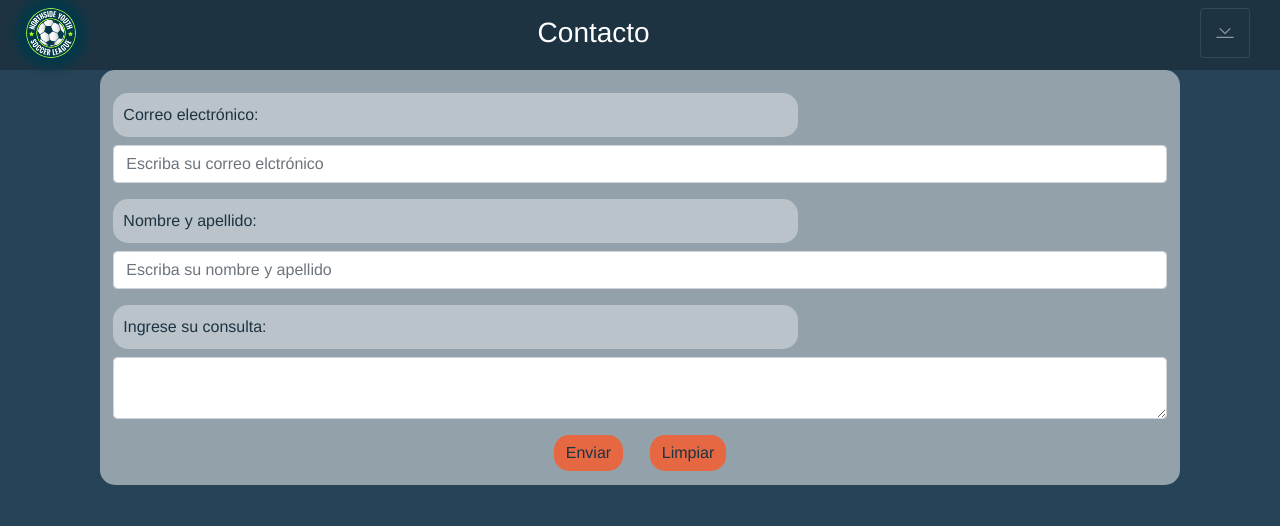
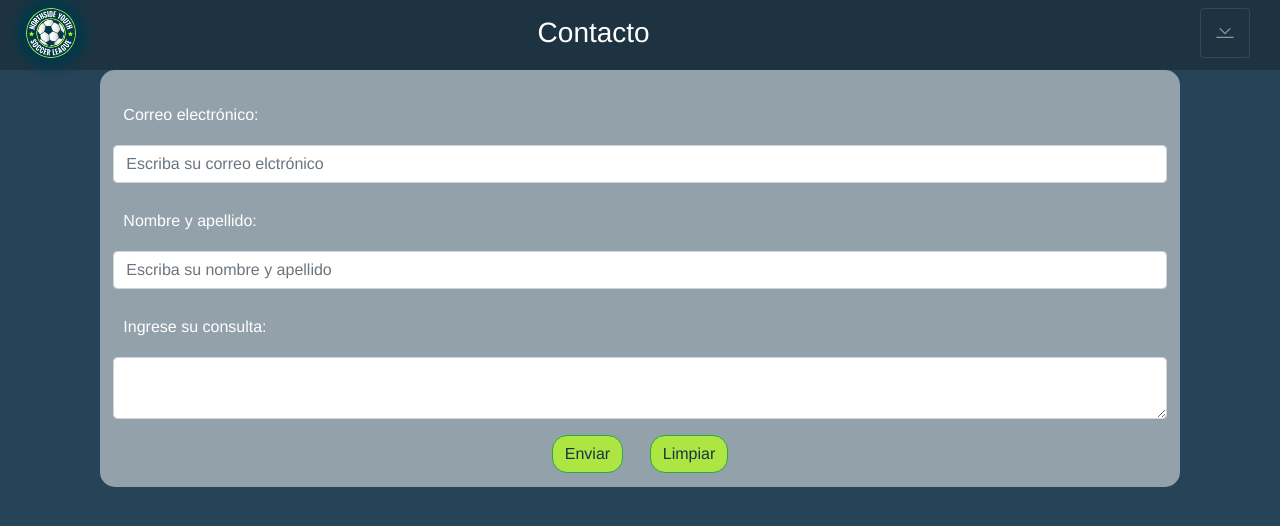
Before and after one commit to DavidTorcates/NYSL-app, a Vue app: page /Contact in a window 1280 px wide. Shown: the top 526 px of the page. Built offline with nearby package versions, Linux system fonts and the light colour scheme.

Commit message:
contact form

```diff
--- a/src/assets/css/main.css
+++ b/src/assets/css/main.css
@@ -173,9 +173,10 @@ label b {
   background-color: rgba(255, 255, 255, 0.5);
   padding: 10pt;
   border-radius: 15px; }
+  .form .form-group label {
+    background-color: rgba(255, 255, 255, 0);
+    color: white; }
   .form button {
-    background-color: #e56842 !important;
-    border: #e56842;
     margin-left: 10pt;
     margin-right: 10pt; }
 
--- a/src/assets/scss/components/_form.scss
+++ b/src/assets/scss/components/_form.scss
@@ -3,9 +3,13 @@
   background-color: rgba(255, 255, 255, 0.5);
   padding: 10pt;
   border-radius: 15px;
+  .form-group {
+    label {
+      background-color: rgba(255, 255, 255, 0);
+      color: $text-color;
+    }
+  }
   button {
-    background-color: $color-primario !important;
-    border: $color-primario;
     margin-left: 10pt;
     margin-right: 10pt;
   }
--- a/src/components/Form.vue
+++ b/src/components/Form.vue
@@ -32,8 +32,8 @@
         ></b-form-textarea>
       </b-form-group>
 
-      <b-button type="submit" variant="primary">Enviar</b-button>
-      <b-button type="reset" variant="primary">Limpiar</b-button>
+      <b-button type="submit" variant="success">Enviar</b-button>
+      <b-button type="reset" variant="success">Limpiar</b-button>
     </b-form>
   </div>
 </template>
```
Also changed, not shown: src/assets/scss/main.scss (line endings or trailing spaces).
